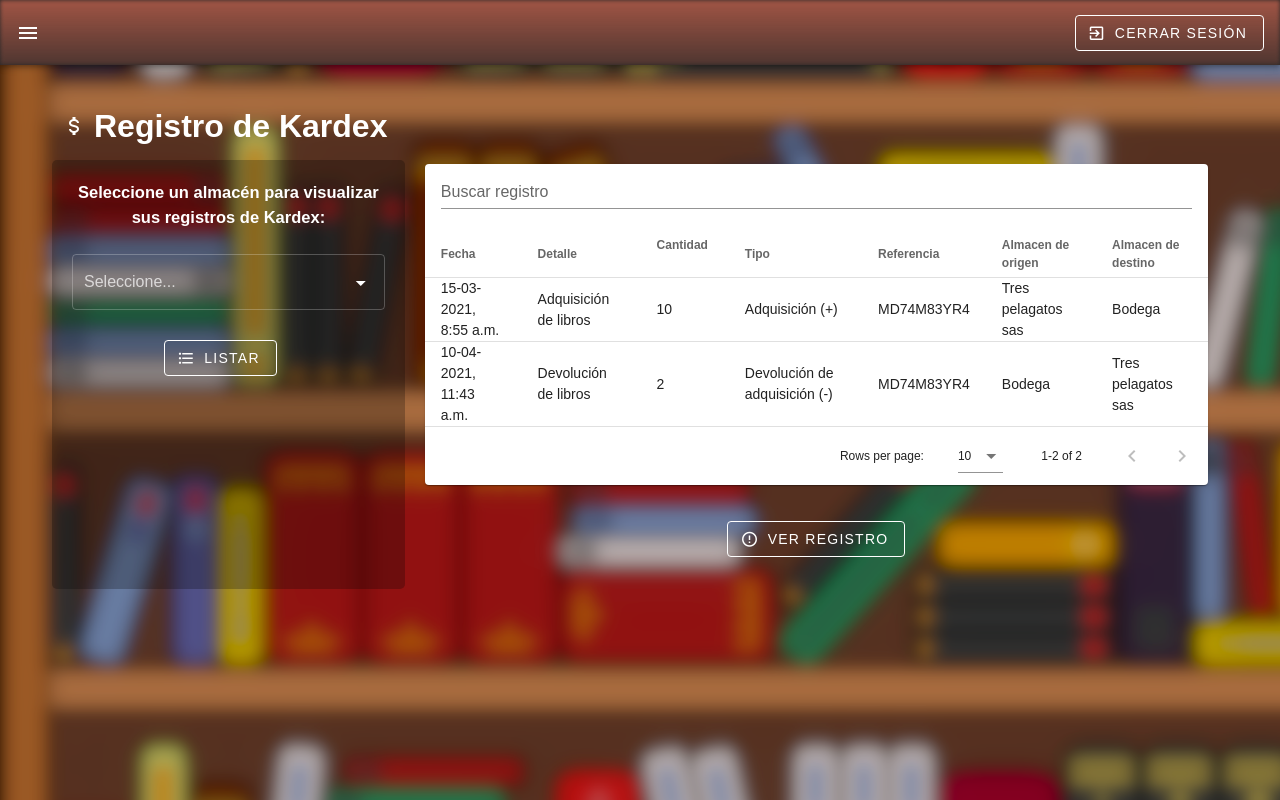
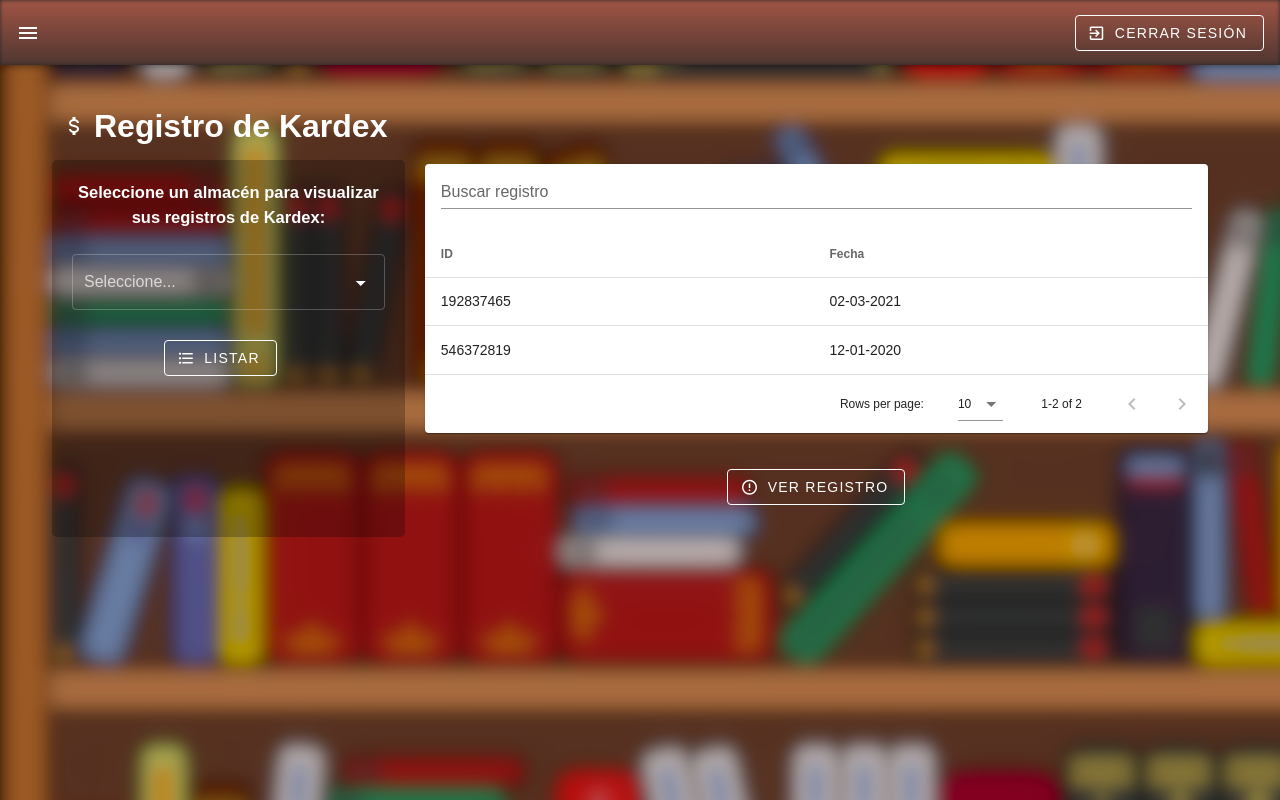
Before and after one commit to johanromero5879/ebi-frontend, a Vue app: page /home/kardex in a window 1280 px wide. Built offline with nearby package versions, Linux system fonts and the light colour scheme.

Commit message:
motor de busqueda de usuarios y actualizacion de kardex

```diff
--- a/src/views/Kardex.vue
+++ b/src/views/Kardex.vue
@@ -140,53 +140,25 @@
 export default {
   data() {
     return {
-      valid: true,
-      cantidadMo: "",
-      canruMo: [(v) => !!v || "Este campo es obligatorio"],
-
-      valid: true,
-      detalleMo: "",
-      detruMo: [(v) => !!v || "Este campo es obligatorio"],
+      muestraitem: {
+        va: "no",
+      },
 
       almKa: null,
       itemsKa: ["Tres pelagatos sas", "El lector"],
 
-      refliMo: null,
-      irefliMo: ["La tortuguita pescuezona - YTXX74YA3M"],
-
-      almorMo: null,
-      ialmorMo: ["Bodega", "Tres pelagatos sas", "El lector"],
-
-      almdeMo: null,
-      ialmdeMo: ["Bodega", "Tres pelagatos sas", "El lector"],
-
       titulosMo: [
-        { text: "Fecha", align: "start", value: "fechaMov" },
-        { text: "Detalle", value: "detalleMov" },
-        { text: "Cantidad", value: "cantidadMov" },
-        { text: "Tipo", value: "tipoMov" },
-        { text: "Referencia", value: "referenciaMov" },
-        { text: "Almacen de origen", value: "almorigenMov" },
-        { text: "Almacen de destino", value: "almdestinoMov" },
+        { text: "ID", align: "start", value: "idKA" },
+        { text: "Fecha", value: "fechaKA" },
       ],
       datosMo: [
         {
-          fechaMov: "15-03-2021, 8:55 a.m.",
-          detalleMov: "Adquisición de libros",
-          cantidadMov: 10,
-          tipoMov: "Adquisición (+)",
-          referenciaMov: "MD74M83YR4",
-          almorigenMov: "Tres pelagatos sas",
-          almdestinoMov: "Bodega",
+          idKA: "192837465",
+          fechaKA: "02-03-2021",
         },
         {
-          fechaMov: "10-04-2021, 11:43 a.m.",
-          detalleMov: "Devolución de libros",
-          cantidadMov: 2,
-          tipoMov: "Devolución de adquisición (-)",
-          referenciaMov: "MD74M83YR4",
-          almorigenMov: "Bodega",
-          almdestinoMov: "Tres pelagatos sas",
+          idKA: "546372819",
+          fechaKA: "12-01-2020",
         },
       ],
     };
--- a/src/views/addLibros.vue
+++ b/src/views/addLibros.vue
@@ -120,7 +120,7 @@
             </tr>
         </template>
         <v-alert slot="no-results" :value="true" color="error" icon="warning">
-          Your search for "{{ search }}" found no results.
+          su busqueda de "{{ search }}" no se encuentran resultados.
         </v-alert>
 
           <template v-slot:top>
@@ -222,7 +222,7 @@ export default {
       (v) => !!v || "Este campo es obligatorio",
       (v) => (v && v.length <= 4) || "El dato del año no es valido",
     ],
-selected:[],
+      selected:[],
       search: '',
   tituloslib: [
       {
--- a/src/views/addUsuario.vue
+++ b/src/views/addUsuario.vue
@@ -102,13 +102,35 @@
           :items="datosUsuarios"
           item-key="name"
           class="elevation-1"
-          :search="buscar"
+          :search="buscarUsu"
+          v-model="selectedUsu"
+          @click:row="handleClickUsu"
         >
+
+           <template slot="items" slot-scope="props">
+          <tr @click="showAlert(props.item)">
+          <td>{{ props.item.CodigoUsuario }}</td>
+          <td class="text-xs-right">{{ props.item.NomApeUsu }}</td>
+          <td class="text-xs-right">{{ props.item.ccUsu }}</td>
+          <td class="text-xs-right">{{ props.item.DirecUsu }}</td>
+          <td class="text-xs-right">{{ props.item.TelUsu }}</td>
+          <td class="text-xs-right">{{ props.item.EmailUsu }}</td>
+          <td class="text-xs-right">{{ props.item.NomUsu }}</td>
+          <td class="text-xs-right">{{ props.item.TipUsu }}</td>
+            </tr>
+        </template>
+        <v-alert slot="no-results" :value="true" color="error" icon="warning">
+          su busqueda de "{{ buscarUsu }}" no se encuentran resultados.
+        </v-alert>
+
           <template v-slot:top>
             <v-text-field
-              v-model="buscar"
+              v-model="buscarUsu"
               label="Buscar usuarios"
               class="mx-4"
+              append-icon="search"
+              single-line
+              hide-details
             ></v-text-field>
           </template>
         </v-data-table>
@@ -191,6 +213,9 @@ export default {
       (v) => /.+@.+\..+/.test(v) || "El correo debe tener un formato válido",
     ],
 
+    selectedUsu:[],
+    buscarUsu: '',
+
     titulosUsuarios: [
       {
         text: "Código",
@@ -230,6 +255,12 @@ export default {
   }),
 
   methods: {
+
+      handleClickUsu(item) {
+      alert('Codigo ' + item.CodigoUsuario +' Nombre completo: '+ item.NomApeUsu+' Cedula: '+ item.ccUsu+' Direccion: '+ item.DirecUsu+
+      ' Telefono: '+ item.TelUsu+' E-mail: '+ item.EmailUsu+' Nombre de usuario: '+ item.NomUsu+' Tipo de usuario: '+ item.TipUsu+' ');
+      },
+
     validate() {
       this.$refs.form.validate();
     },
```
